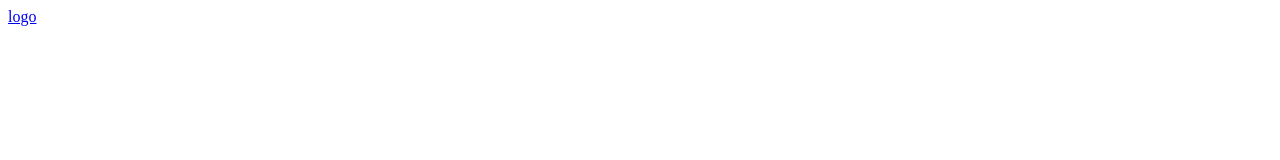
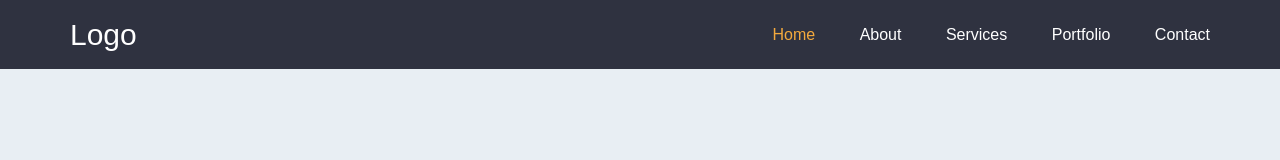
Before and after one commit to tresorsawasawa/Responsive_Navbar, a plain HTML site: page index.html in a window 1280 px wide. Drawn offline with Linux system fonts and the light colour scheme.

Commit message:
initial repo

```diff
--- a/index.html
+++ b/index.html
@@ -4,18 +4,28 @@
     <meta charset="UTF-8">
     <meta http-equiv="X-UA-Compatible" content="IE=edge">
     <meta name="viewport" content="width=device-width, initial-scale=1.0">
+    <link rel="stylesheet" href="style.css">
     <title>Document</title>
 </head>
 <body>
-    <header>
-        <div class="cotainer">
-            <div class="row">
-                <a href="#">logo</a>
+    <header class="header">
+        <div class="container">
+            <div class="row align-items-center justify-content-between">
+                <div class="logo">
+                    <a href="#">logo</a>
+                </div>
+                <nav class="nav">
+                    <ul>
+                        <li><a href="#" class="active">home</a></li>
+                        <li><a href="#">about</a></li>
+                        <li><a href="#">services</a></li>
+                        <li><a href="#">Portfolio</a></li>
+                        <li><a href="#">contact</a></li>
+                    </ul>
+                </nav>
             </div>
-            <nav class="nav">
-
-            </nav>
         </div>
     </header>
+<script src="script.js"></script>
 </body>
 </html>
--- a/style.css
+++ b/style.css
@@ -0,0 +1,64 @@
+:root{
+    --color-1: #2f3240;
+}
+
+*{
+    padding: 0;
+    margin: 0;
+    box-sizing: border-box;
+}
+body{
+    font-family: sans-serif;
+    background-color: #e8eef3;
+}
+ul{
+    list-style: none;
+}
+a{
+    text-decoration: none;
+}
+.container{
+    max-width: 1170px;
+    margin: auto;
+}
+.row{
+    display: flex;
+    flex-wrap: wrap;
+}
+.align-items-center{
+    align-items: center;
+}
+.justify-content-between{
+    justify-content: space-between;
+}
+/* header */
+.header{
+    background-color: var(--color-1);
+    padding: 12px;
+    line-height: 1.5;
+}
+.header .logo,
+.header .nav{
+    padding: 0 15px;
+}
+.header .logo a{
+    font-size: 30px;
+    color: #ffffff;
+    text-transform: capitalize;
+}
+.header .nav ul li{
+    display: inline-block;
+    margin-left: 40px;
+}
+.header .nav ul li a{
+    display: block;
+    font-size: 16px;
+    text-transform: capitalize;
+    color: #ffffff;
+    padding: 10px 0;
+    transition:  all 0.5s ease;
+}
+.header .nav ul li a.active,
+.header .nav ul li a:hover{
+    color: #f3a93d;
+}
```
